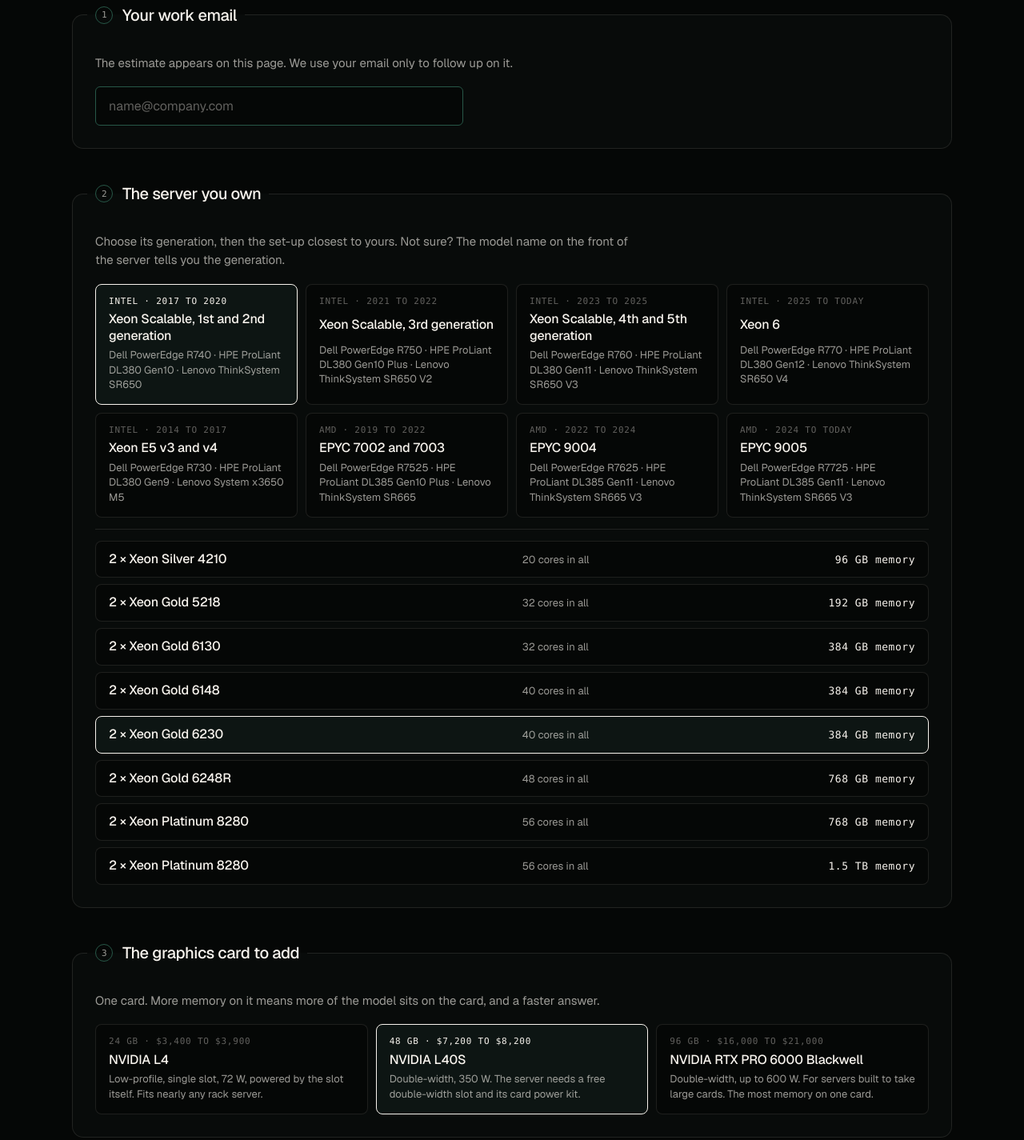
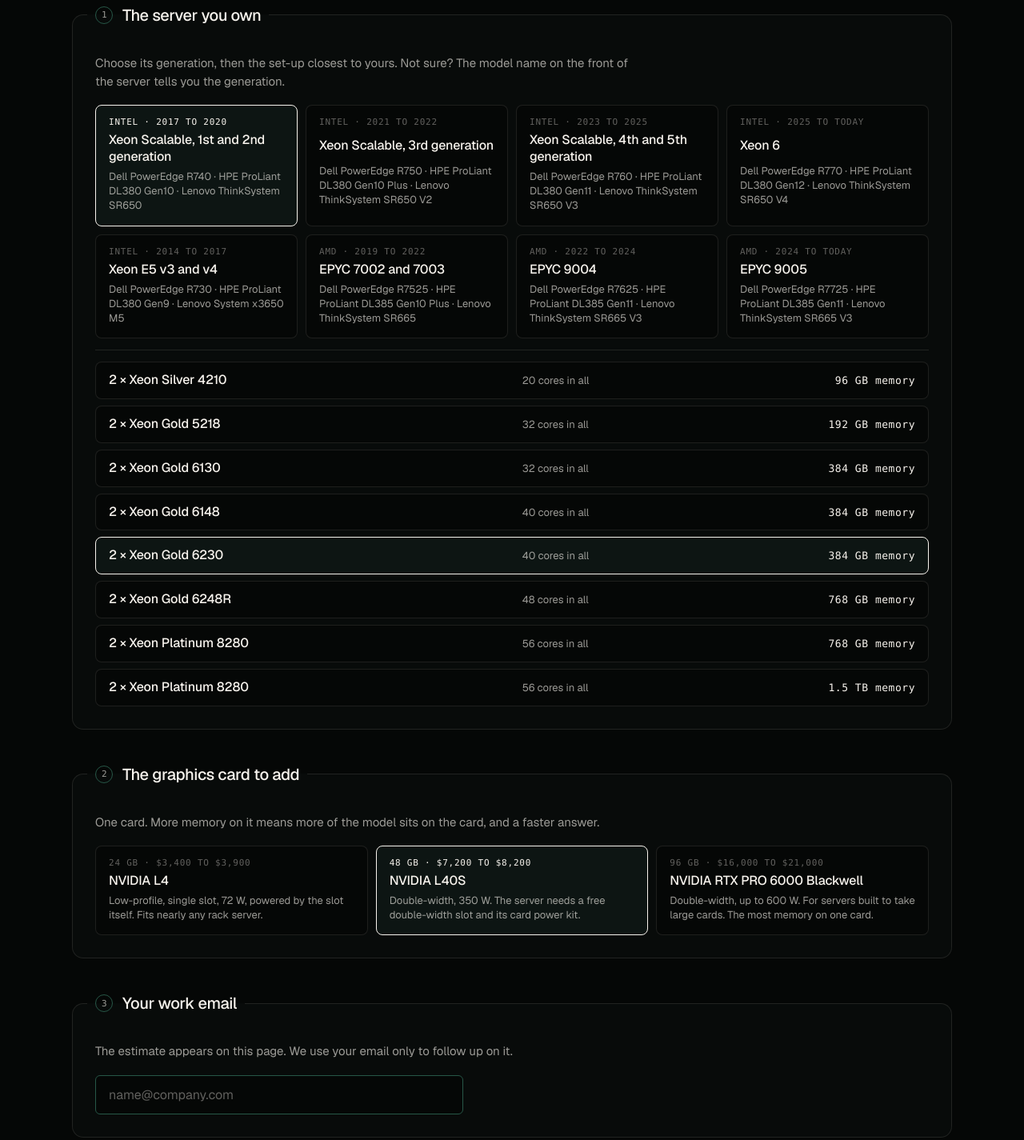
Before and after one commit to PipsCods/locus-web, a website built with Vite: page prototype/check.html in a window 1280 px wide. Shown: the part 460-1885 px from the top of the page at 80% size. Built offline with nearby package versions, Linux system fonts and the light colour scheme.

Commit message:
Reorder form steps: move email input to the last step for better user flow

```diff
--- a/prototype/check.html
+++ b/prototype/check.html
@@ -32,8 +32,22 @@
 
     <form class="check__form" id="check-form" novalidate>
 
+      <!-- the visitor first picks what they came for; the email comes last, right before the estimate it unlocks -->
       <fieldset class="step">
-        <legend><span class="steps__n">1</span>Your work email</legend>
+        <legend><span class="steps__n">1</span>The server you own</legend>
+        <p class="step__hint">Choose its generation, then the set-up closest to yours. Not sure? The model name on the front of the server tells you the generation.</p>
+        <div class="gens" role="radiogroup" aria-label="Server generation" data-gens></div>
+        <div class="configs" role="radiogroup" aria-label="Processors and memory" data-configs></div>
+      </fieldset>
+
+      <fieldset class="step">
+        <legend><span class="steps__n">2</span>The graphics card to add</legend>
+        <p class="step__hint">One card. More memory on it means more of the model sits on the card, and a faster answer.</p>
+        <div class="cards" role="radiogroup" aria-label="Graphics card" data-cards></div>
+      </fieldset>
+
+      <fieldset class="step">
+        <legend><span class="steps__n">3</span>Your work email</legend>
         <p class="step__hint">The estimate appears on this page. We use your email only to follow up on it.</p>
         <div class="field">
           <label class="sr" for="email">Work email</label>
@@ -42,19 +56,6 @@
         </div>
         <!-- people never see this field; scripts that fill in everything give themselves away -->
         <input class="hp" type="text" name="company_website" tabindex="-1" autocomplete="off" aria-hidden="true">
-      </fieldset>
-
-      <fieldset class="step">
-        <legend><span class="steps__n">2</span>The server you own</legend>
-        <p class="step__hint">Choose its generation, then the set-up closest to yours. Not sure? The model name on the front of the server tells you the generation.</p>
-        <div class="gens" role="radiogroup" aria-label="Server generation" data-gens></div>
-        <div class="configs" role="radiogroup" aria-label="Processors and memory" data-configs></div>
-      </fieldset>
-
-      <fieldset class="step">
-        <legend><span class="steps__n">3</span>The graphics card to add</legend>
-        <p class="step__hint">One card. More memory on it means more of the model sits on the card, and a faster answer.</p>
-        <div class="cards" role="radiogroup" aria-label="Graphics card" data-cards></div>
       </fieldset>
 
       <div class="check__go">
```
